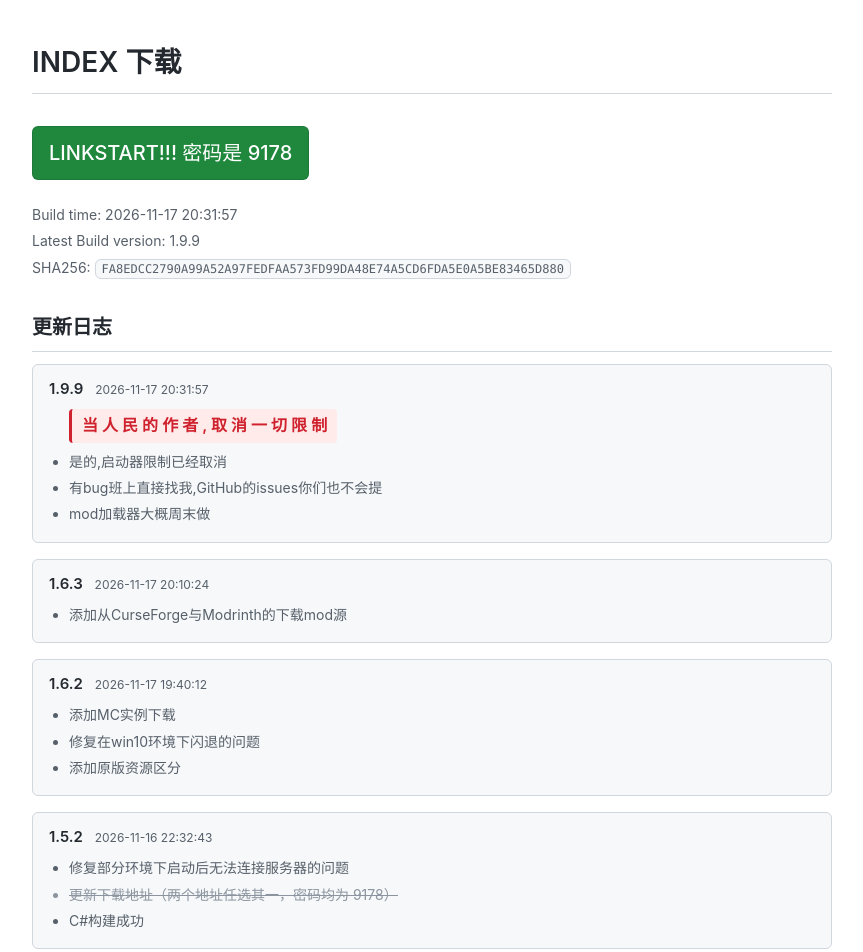
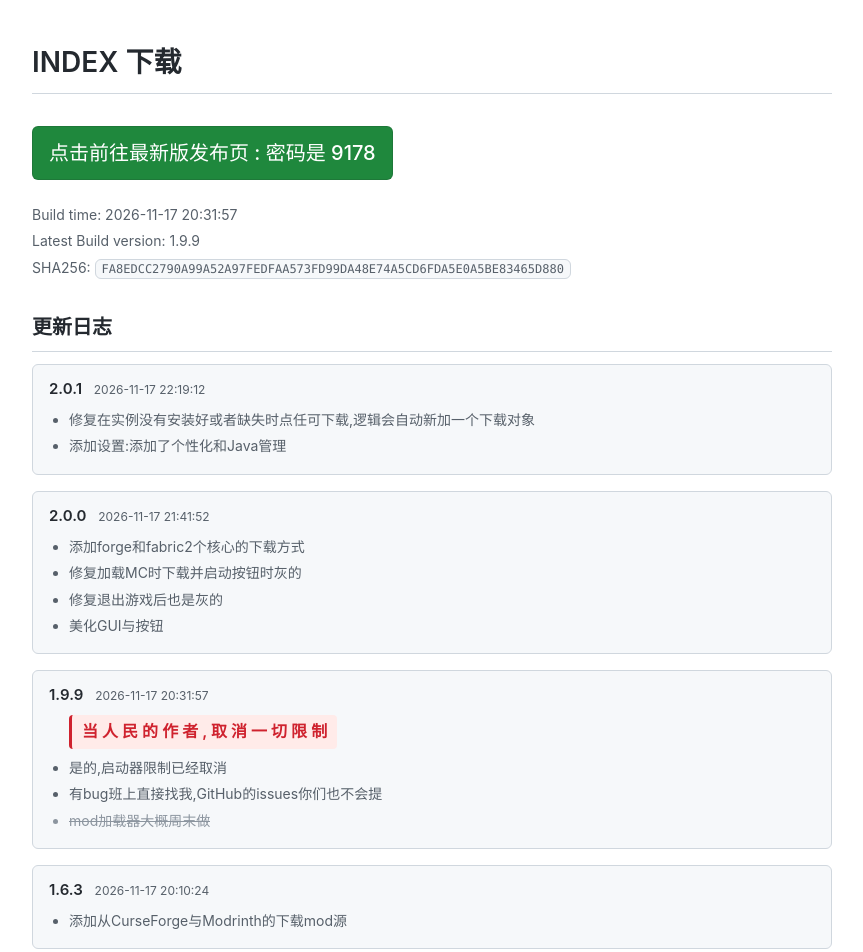
Before and after one commit to hhpowerd/pcl, a plain HTML site: page index.html in a window 1280 px wide. Shown: the top 952 px of the page, without its empty margins (208-1071 px from the left). Drawn offline with Linux system fonts and the light colour scheme.

Commit message:
Add files via upload

```diff
--- a/index.html
+++ b/index.html
@@ -12,8 +12,8 @@
     <div class="container">
         <h1>INDEX 下载</h1>
 
-        <a id="download" class="download-button" href="https://adminxie.lanzouv.com/ibBFi4gbhxob" target="_blank"
-            rel="noopener">LINKSTART!!! 密码是 9178</a>
+        <a id="download" class="download-button" href="https://adminxie.lanzouv.com/iiRSW4gc3bzc" target="_blank"
+            rel="noopener">点击前往最新版发布页 : 密码是 9178</a>
 
         <p class="meta">Build time: 2026-11-17 20:31:57</p>
         <p class="meta">Latest Build version: 1.9.9</p>
@@ -22,12 +22,28 @@
 
         <h2>更新日志</h2>
         <div class="log-entry">
+            <h3>2.0.1 <span class="date">2026-11-17 22:19:12</span></h3>
+            <ul>
+                <li>修复在实例没有安装好或者缺失时点任可下载,逻辑会自动新加一个下载对象</li>
+                <li>添加设置:添加了个性化和Java管理</li>
+            </ul>
+        </div>
+        <div class="log-entry">
+            <h3>2.0.0 <span class="date">2026-11-17 21:41:52</span></h3>
+            <ul>
+                <li>添加forge和fabric2个核心的下载方式</li>
+                <li>修复加载MC时下载并启动按钮时灰的</li>
+                <li>修复退出游戏后也是灰的</li>
+                <li>美化GUI与按钮</li>
+            </ul>
+        </div>
+        <div class="log-entry">
             <h3>1.9.9 <span class="date">2026-11-17 20:31:57</span></h3>
             <ul>
                 <li class="power">当 人 民 的 作 者 , 取 消 一 切 限 制</li>
                 <li>是的,启动器限制已经取消</li>
                 <li>有bug班上直接找我,GitHub的issues你们也不会提</li>
-                <li>mod加载器大概周末做</li>
+                <li class="strike">mod加载器大概周末做</li>
             </ul>
         </div>
         <div class="log-entry">
--- a/style.css
+++ b/style.css
@@ -109,6 +109,7 @@ h2 {
 .log-entry li {
     margin: 4px 0;
 }
+
 .log-entry li.strike {
     position: relative;
     width: fit-content;
@@ -130,6 +131,7 @@ h2 {
 .log-entry li.strike:hover::after {
     width: 100%;
 }
+
 .log-entry li.power {
     margin: 8px 0;
     padding: 4px 10px;
@@ -142,6 +144,7 @@ h2 {
     list-style: none;
     width: fit-content;
 }
+
 body .thanks {
     margin-top: 20px;
     font-size: 11px;
```
